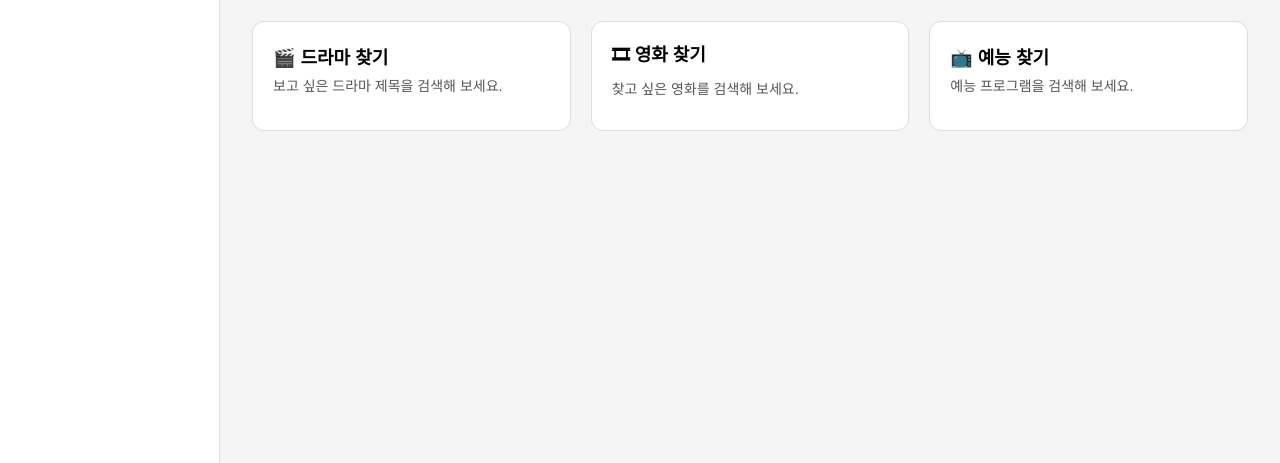
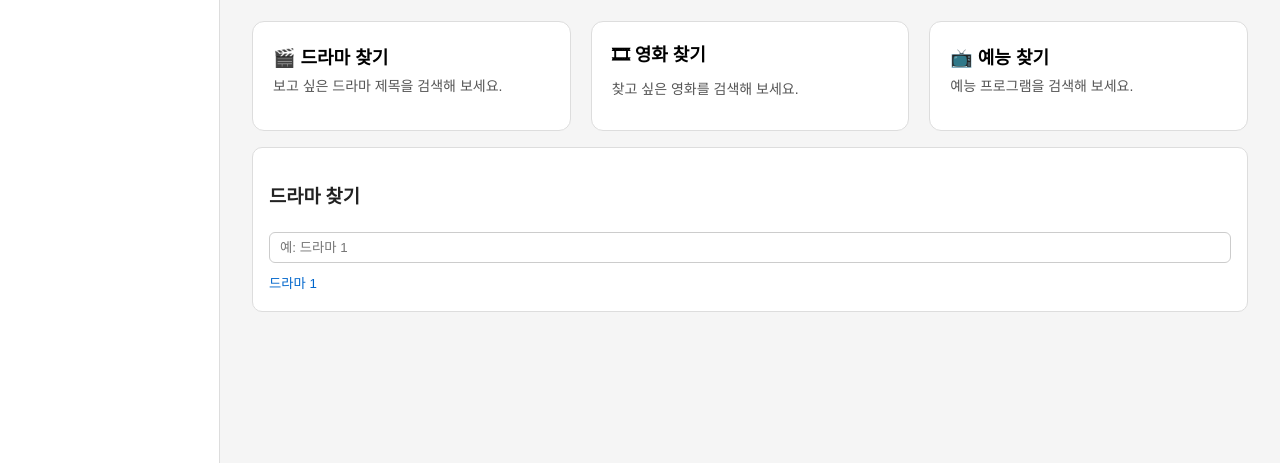
Before and after one commit to leeye-eun/media-intro-site, a plain HTML site: page index.html in a window 1280 px wide. Shown: the part 337-800 px from the top of the page. Drawn offline with Linux system fonts and the light colour scheme.

Commit message:
홈 검색 UI 및 검색/카드 클릭 기능 추가

```diff
--- a/index.html
+++ b/index.html
@@ -68,9 +68,43 @@
   </div>
 
   <!-- 검색 영역은 다음 스텝에서 채울 예정 -->
-  <div class="home-search-wrapper">
-    <!-- 나중에 검색 UI 들어갈 자리 -->
+ <div class="home-search-wrapper">
+
+  <!-- 드라마 검색 -->
+  <div class="home-search-section" data-type="drama">
+    <h3>드라마 찾기</h3>
+    <input type="text" class="home-search-input" placeholder="예: 드라마 1" />
+    <ul class="home-search-results">
+      <li data-name="드라마 1">
+        <button class="search-link" data-page="drama1">드라마 1</button>
+      </li>
+    </ul>
   </div>
+
+  <!-- 영화 검색 -->
+  <div class="home-search-section" data-type="movie">
+    <h3>영화 찾기</h3>
+    <input type="text" class="home-search-input" placeholder="예: 영화 1" />
+    <ul class="home-search-results">
+      <li data-name="영화 1">
+        <button class="search-link" data-page="movie1">영화 1</button>
+      </li>
+    </ul>
+  </div>
+
+  <!-- 예능 검색 -->
+  <div class="home-search-section" data-type="show">
+    <h3>예능 찾기</h3>
+    <input type="text" class="home-search-input" placeholder="예: 예능 1" />
+    <ul class="home-search-results">
+      <li data-name="예능 1">
+        <button class="search-link" data-page="show1">예능 1</button>
+      </li>
+    </ul>
+  </div>
+
+</div>
+
 </section>
 
 
--- a/script.js
+++ b/script.js
@@ -56,4 +56,56 @@ document.addEventListener("DOMContentLoaded", () => {
   // 첫 로딩 시 해시 확인
   const initialPage = location.hash.replace("#", "") || "home";
   showPage(initialPage, false);
+    // ==========================
+  // 홈 카드 클릭 → 해당 검색 박스 열기
+  // ==========================
+  const homeCards = document.querySelectorAll(".home-card");
+  const searchSections = document.querySelectorAll(".home-search-section");
+
+  function openSearchSection(type) {
+    searchSections.forEach((sec) => {
+      sec.classList.toggle("active", sec.dataset.type === type);
+    });
+  }
+
+  homeCards.forEach((card) => {
+    card.addEventListener("click", () => {
+      const type = card.dataset.search; // drama / movie / show
+      showPage("home"); // 홈에 머무르면서
+      openSearchSection(type);
+    });
+  });
+
+  // 처음에는 드라마 검색 보이게
+  openSearchSection("drama");
+
+  // ==========================
+  // 검색 입력값으로 필터링
+  // ==========================
+  const searchInputs = document.querySelectorAll(".home-search-input");
+
+  searchInputs.forEach((input) => {
+    input.addEventListener("input", () => {
+      const keyword = input.value.trim();
+      const section = input.closest(".home-search-section");
+      const items = section.querySelectorAll("li");
+
+      items.forEach((li) => {
+        const name = li.dataset.name || "";
+        li.style.display = name.includes(keyword) ? "" : "none";
+      });
+    });
+  });
+
+  // 검색 결과 버튼 클릭 → 해당 페이지로 이동
+  const searchLinks = document.querySelectorAll(".search-link");
+  searchLinks.forEach((btn) => {
+    btn.addEventListener("click", () => {
+      const targetPage = btn.dataset.page; // drama1, movie1, show1 ...
+      if (targetPage) {
+        showPage(targetPage);
+      }
+    });
+  });
+
 });
--- a/style.css
+++ b/style.css
@@ -194,3 +194,44 @@ body {
 .home-search-wrapper {
   margin-top: 12px;
 }
+/* ==========================
+   홈 검색 영역
+   ========================== */
+.home-search-section {
+  display: none;  /* 기본은 숨김, JS로 선택된 것만 보이게 */
+  margin-top: 16px;
+  background: #fff;
+  border-radius: 10px;
+  border: 1px solid #ddd;
+  padding: 14px 16px;
+}
+
+.home-search-section.active {
+  display: block;
+}
+
+.home-search-input {
+  width: 100%;
+  padding: 7px 10px;
+  border-radius: 6px;
+  border: 1px solid #ccc;
+  margin: 6px 0 8px 0;
+}
+
+.home-search-results {
+  list-style: none;
+  padding: 0;
+  margin: 0;
+}
+
+.home-search-results li {
+  margin-bottom: 4px;
+}
+
+.search-link {
+  border: none;
+  background: transparent;
+  color: #0066cc;
+  cursor: pointer;
+  padding: 0;
+}
```
